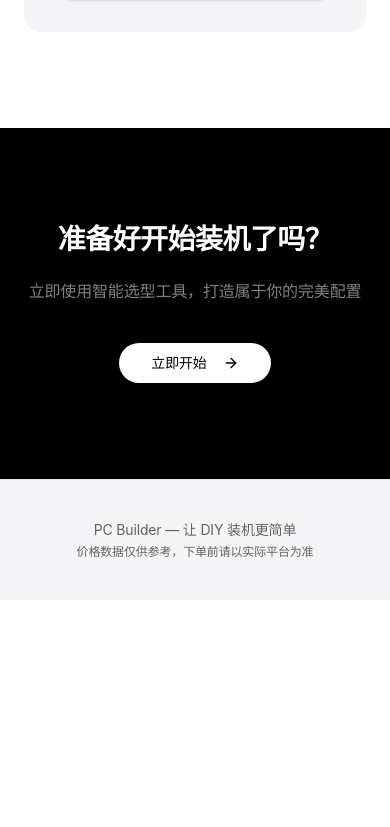
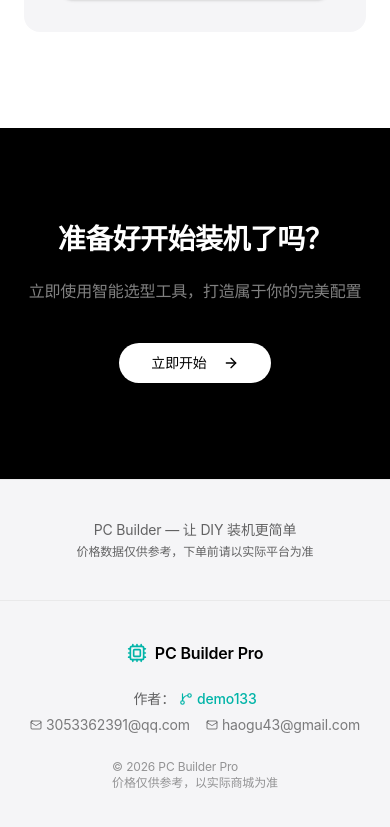
Before and after one commit to demo133/pc-builder-pro, a Next.js app: page / in a window 390 px wide. Shown: the part 4172-4999 px from the top of the page. Before the commit the page ends 4772 px from the top, so only its background shows below. Built offline with nearby package versions, Linux system fonts and the light colour scheme.

Commit message:
feat: 添加Footer作者信息(GitHub+双邮箱)

```diff
--- a/src/app/layout.tsx
+++ b/src/app/layout.tsx
@@ -1,6 +1,7 @@
 import type { Metadata } from "next";
 import "./globals.css";
 import { Navbar } from "@/components/Navbar";
+import { Footer } from "@/components/Footer";
 
 export const metadata: Metadata = {
   title: "PC Builder Pro - 智能装机选型助手",
@@ -10,9 +11,10 @@ export const metadata: Metadata = {
 export default function RootLayout({ children }: LayoutProps<"/">) {
   return (
     <html lang="zh-CN" className="h-full antialiased">
-      <body className="flex min-h-full flex-col bg-slate-950 text-slate-100">
+      <body className="flex min-h-full flex-col bg-white text-black">
         <Navbar />
         <main className="flex-1">{children}</main>
+        <Footer />
       </body>
     </html>
   );
--- /dev/null
+++ b/src/components/Footer.tsx
@@ -0,0 +1,58 @@
+"use client"
+
+import { GitBranch, Mail, Cpu } from "lucide-react"
+
+export function Footer() {
+  return (
+    <footer className="border-t border-black/5 bg-[#f5f5f7]">
+      <div className="mx-auto max-w-6xl px-6 py-10">
+        <div className="flex flex-col items-center justify-between gap-6 md:flex-row">
+          {/* 左侧：品牌 */}
+          <div className="flex items-center gap-2">
+            <Cpu className="h-5 w-5 text-[#00b4a8]" />
+            <span className="text-base font-semibold text-black">PC Builder Pro</span>
+          </div>
+
+          {/* 中间：作者信息 */}
+          <div className="text-center text-sm text-black/60">
+            <div className="flex items-center justify-center gap-1">
+              <span>作者：</span>
+              <a
+                href="https://github.com/demo133"
+                target="_blank"
+                rel="noopener noreferrer"
+                className="flex items-center gap-1 font-medium text-[#00b4a8] hover:underline"
+              >
+                <GitBranch className="h-3.5 w-3.5" />
+                demo133
+              </a>
+            </div>
+            <div className="mt-1.5 flex flex-wrap items-center justify-center gap-x-4 gap-y-1">
+              <a
+                href="mailto:3053362391@qq.com"
+                className="flex items-center gap-1 text-black/50 hover:text-[#00b4a8] transition-colors"
+              >
+                <Mail className="h-3 w-3" />
+                3053362391@qq.com
+              </a>
+              <a
+                href="mailto:haogu43@gmail.com"
+                className="flex items-center gap-1 text-black/50 hover:text-[#00b4a8] transition-colors"
+              >
+                <Mail className="h-3 w-3" />
+                haogu43@gmail.com
+              </a>
+            </div>
+          </div>
+
+          {/* 右侧：版权 */}
+          <div className="text-xs text-black/40">
+            © {new Date().getFullYear()} PC Builder Pro
+            <br />
+            价格仅供参考，以实际商城为准
+          </div>
+        </div>
+      </div>
+    </footer>
+  )
+}
```
